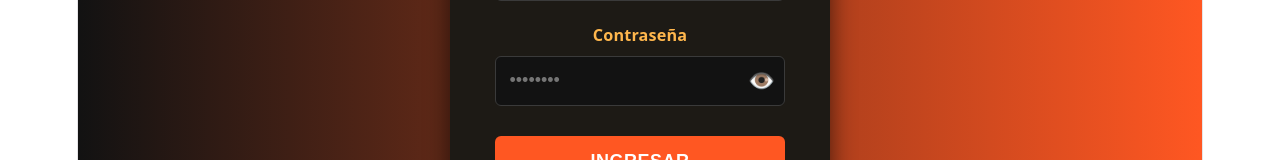
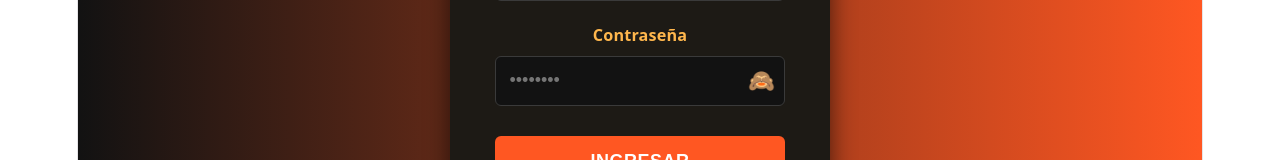
Before and after one commit to mateobaudracco22/ImpactoFitness, a React (Vite) app: page /login in a window 1280 px wide. Shown: the part 316-476 px from the top of the page. Built offline with nearby package versions, Linux system fonts and the light colour scheme.

Commit message:
Cabio de emoji
Lo corregí porque estaba al revés

```diff
--- a/src/paginas/login.jsx
+++ b/src/paginas/login.jsx
@@ -83,7 +83,7 @@ function Login({ onLoginExitoso }) {
                 className="boton-ojo"
                 onClick={() => setMostrarPassword(!mostrarPassword)}
               >
-                {mostrarPassword ? "🙈" : "👁️"}
+                {mostrarPassword ? "👁️" : "🙈"}
               </button>
             </div>
           </div>
```
